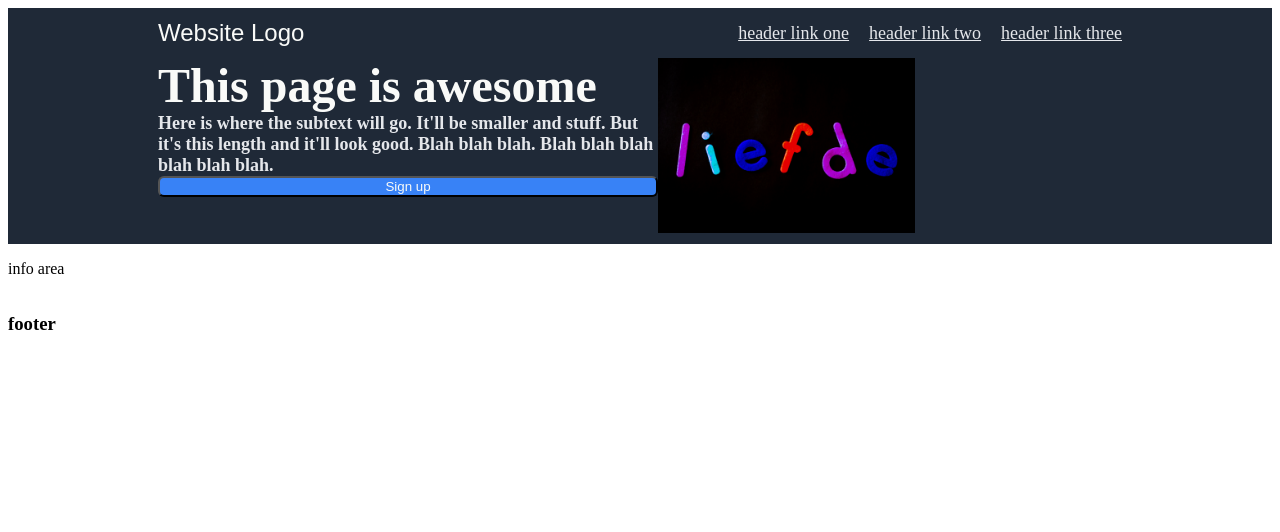
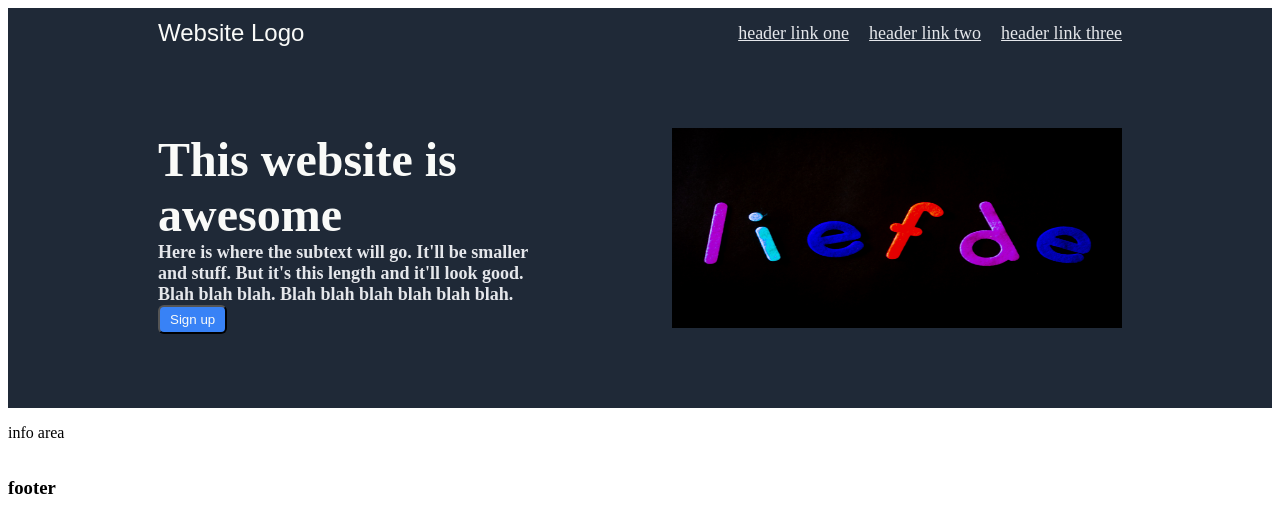
Before and after one commit to jodonovan845/goodstuff, a plain HTML site: page index.html in a window 1280 px wide. Drawn offline with Linux system fonts and the light colour scheme.

Commit message:
completed headed portion

```diff
--- a/index.html
+++ b/index.html
@@ -18,9 +18,9 @@
 
             <div class="mainheader">
                 <div class="leftmain">
-                    <div>This page is awesome</div>
+                    <div>This website is awesome</div>
                     <div class="subtext">Here is where the subtext will go. It'll be smaller and stuff. But it's this length and it'll look good. Blah blah blah. Blah blah blah blah blah blah.</div>
-                    <button>Sign up</button>
+                    <button class="button1">Sign up</button>
                 </div>
                 <div class="rightmain">
                     <img src="./Media/pexels-magda-ehlers-1337383.jpg" alt="Cool logo">
--- a/style.css
+++ b/style.css
@@ -22,17 +22,23 @@ body {
     font-weight: 800;
     display: flex;
     margin: 0px 150px;
+    justify-content: space-between;
+    align-items: center;
+    height: 350px;
 }
 
 .leftmain {
     display: flex;
     flex-direction: column;
-    width: 500px;
+    align-items: flex-start;
+    width: 400px;
+
 }
 
 img {
-    height: 175px;
-    width: auto;
+    width: 450px;
+    height: 200px;
+
 }
 
 a, .subtext {
@@ -51,9 +57,9 @@ a, .subtext {
     gap: 20px;
 }
 
-button {
+.button1 {
     background-color: #3882f6;
     color: #F9FAF8;
     border-radius: 6px;
-
+    padding: 5px 10px;
 }
```
